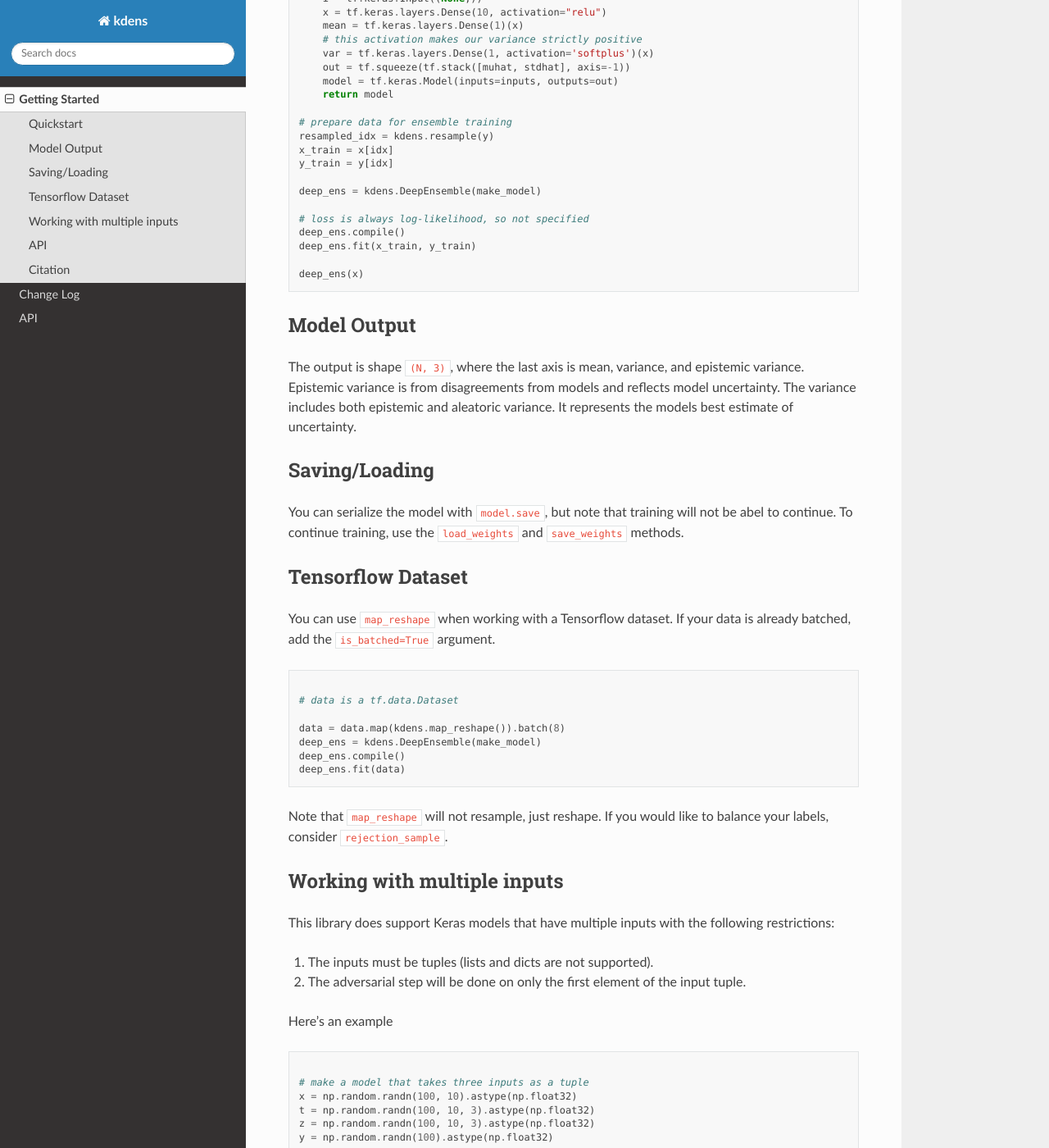
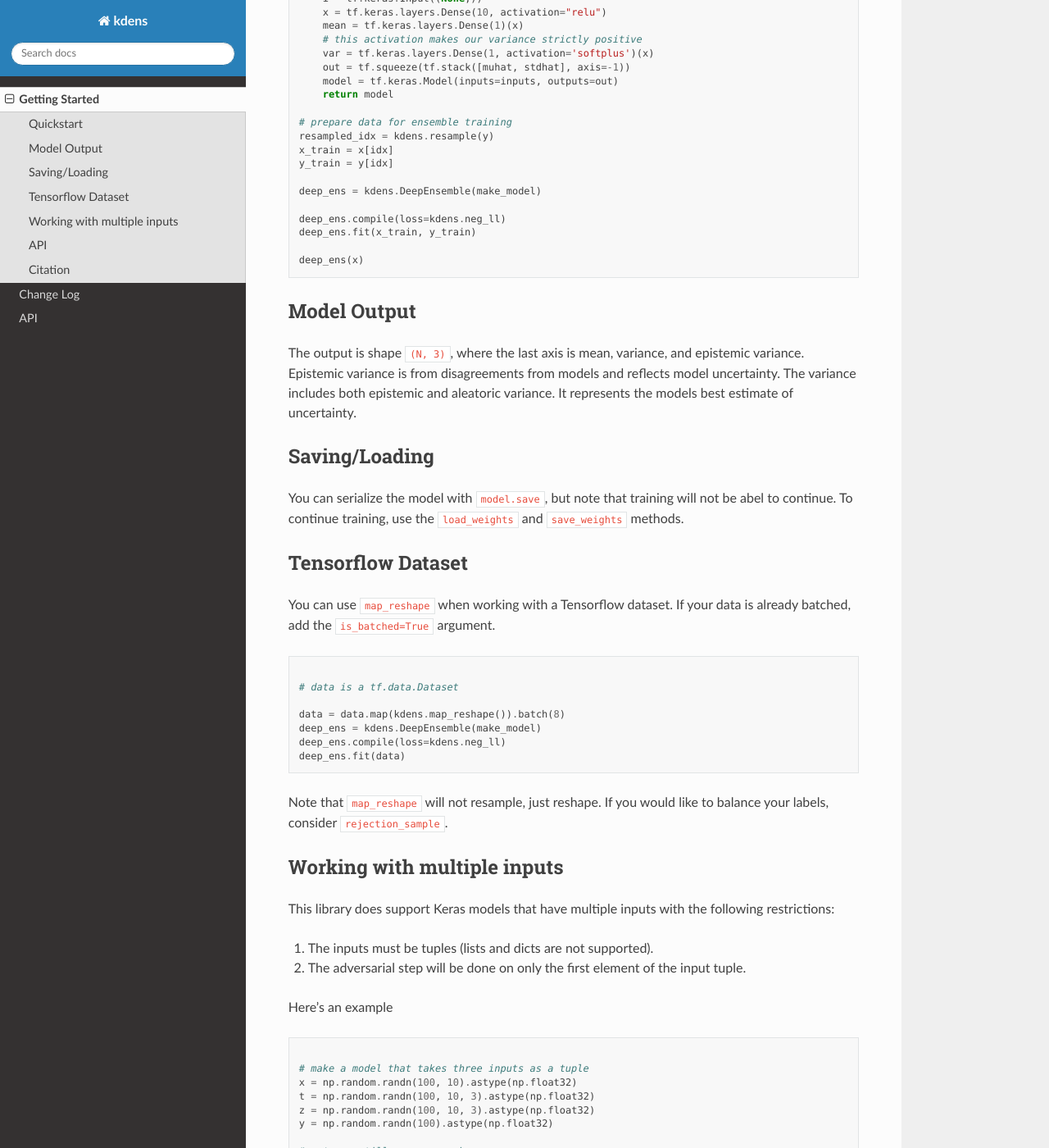
Before and after one commit to whitead/kdeepensemble, a Sphinx documentation site: the page built from docs/source/index.md, in a window 1280 px wide and 1400 px high, scrolled down 638 px. Shown: the whole window at 82% size. Built offline with Sphinx 7.4.7 and the Read the Docs theme 2.0.0, drawn with Linux system fonts in a browser that asks for light colours; some of the changed text lies outside the part shown.

Commit message:
Updated release notes

````diff
--- a/README.md
+++ b/README.md
@@ -32,8 +32,7 @@
 
 deep_ens = kdens.DeepEnsemble(make_model)
 
-# loss is always log-likelihood, so not specified
-deep_ens.compile()
+deep_ens.compile(loss=kdens.neg_ll)
 deep_ens.fit(x_train, y_train)
 
 deep_ens(x)
@@ -57,7 +56,7 @@
 
 data = data.map(kdens.map_reshape()).batch(8)
 deep_ens = kdens.DeepEnsemble(make_model)
-deep_ens.compile()
+deep_ens.compile(loss=kdens.neg_ll)
 deep_ens.fit(data)
 ```
 
@@ -90,13 +89,11 @@
     zi = tf.keras.layers.Input(shape=(10, 3))
     x = tf.keras.layers.Dense(2)(xi)
     return tf.keras.Model(inputs=(xi, ti, zi), outputs=x)
-d = DeepEnsemble(
-    build
-)
 
-d.compile(metrics=["mae"])
-d.fit(data, epochs=2)
-d.evaluate((x, t, z), y)
+deep_ens = kdens.DeepEnsemble(make_model)
+deep_ens.compile(loss=kdens.neg_ll)
+deep_ens.fit(data, epochs=2)
+deep_ens.evaluate((x, t, z), y)
 ```
 
 ## API
--- a/docs/source/changelog.rst
+++ b/docs/source/changelog.rst
@@ -1,6 +1,12 @@
 Change Log
 ==========
 
+v0.3.0 (2022-05-05)
+--------------------
+
+* Added more options for batching data
+* Fixed bug in metrics
+* Enabled multiple inputs/outputs as tuple
 
 v0.2.0 (2022-05-05)
 --------------------
````
